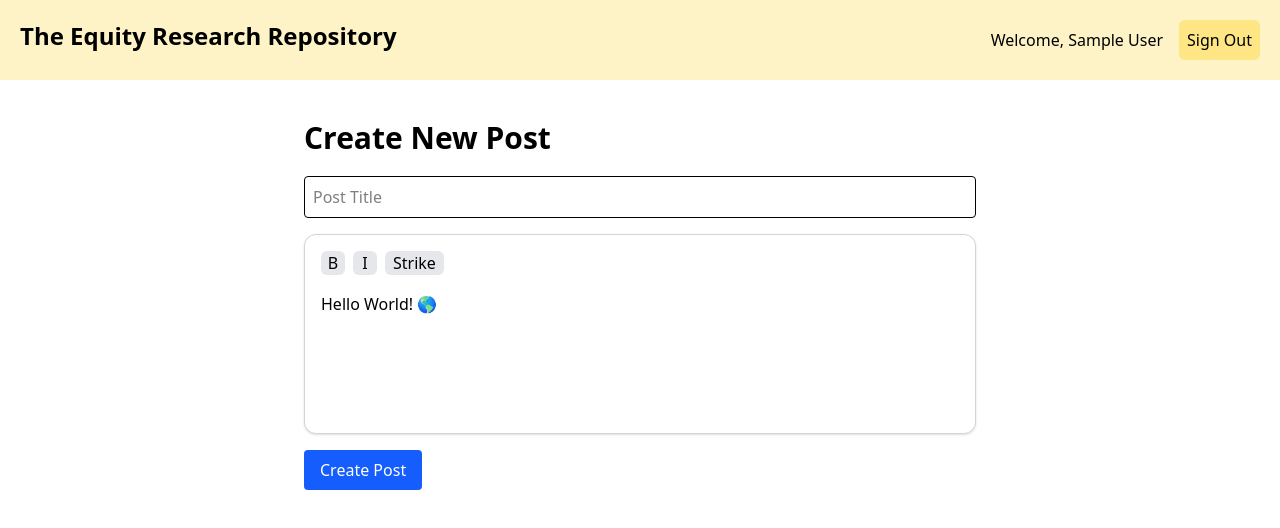
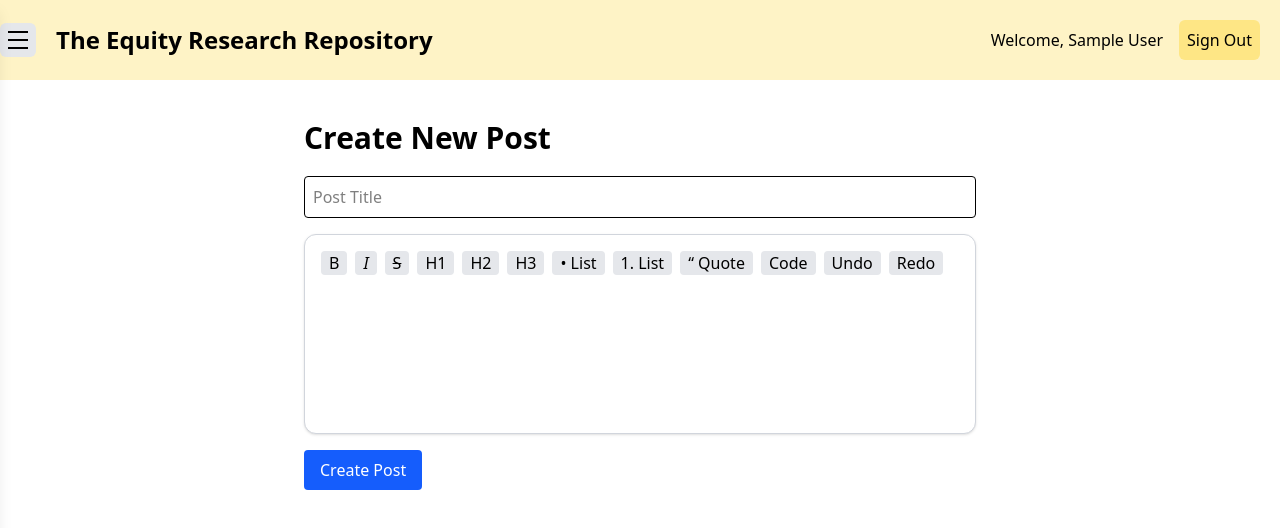
Before and after one commit to APstarts/nextjs-blog-app, a Next.js app: page /dashboard/create in a window 1280 px wide. Shown: the top 528 px of the page. Built offline with nearby package versions, Linux system fonts and the light colour scheme; no server answers; sample sign-in values are in the browser's storage.

Commit message:
added side panel and editing and deleting functions

```diff
--- a/app/api/posts/[slug]/route.ts
+++ b/app/api/posts/[slug]/route.ts
@@ -1,7 +1,7 @@
 import { auth } from "@/auth";
 import { sql } from "@/lib/db";
 import { NextResponse, NextRequest } from "next/server";
-
+import slugify from "slugify";
 
 
 
@@ -22,7 +22,8 @@ export async function PUT(req: NextRequest, {params}: {params: Promise<{slug: st
     };
 
     const {title, content} = await req.json();
-    const [updated] = await sql`UPDATE posts set title = ${title}, content = ${content} WHERE slug = ${slug} AND user_id = ${session?.user?.id} returning *`;
+    const newSlug = slugify(title, {lower: true, strict: true});
+    const [updated] = await sql`UPDATE posts set title = ${title}, content = ${content}, slug = ${newSlug} WHERE slug = ${slug} AND user_id = ${session?.user?.id} returning *`;
     if(!updated) return NextResponse.json({error: "Post not found"}, {status: 404});
     return NextResponse.json(updated);
 };
--- /dev/null
+++ b/app/dashboard/[slug]/edit/EditForm.tsx
@@ -0,0 +1,47 @@
+'use client'
+
+import { useState } from 'react'
+import { useRouter } from 'next/navigation'
+import RichEditor from '@/components/RichEditor'
+
+const EditForm = ({ post }: { post: any }) => {
+  const [content, setContent] = useState(post.content)
+  const [title, setTitle] = useState(post.title)
+  const router = useRouter()
+
+  const handleSave = async (e: React.FormEvent) => {
+    e.preventDefault()
+    const res = await fetch(`http://localhost:3000/api/posts/${post.slug}`, {
+      method: 'PUT',
+      headers: { 'Content-Type': 'application/json' },
+      body: JSON.stringify({ title, content }),
+    })
+    const updatedPost = await res.json()
+    if (!res.ok) {
+      alert(updatedPost.error || 'Failed to update post')
+      return
+    }
+    router.push(`/dashboard/${updatedPost.slug}`);
+    router.refresh();
+  }
+
+  return (
+    <form onSubmit={handleSave}>
+      <input
+        type="text"
+        value={title}
+        onChange={(e) => setTitle(e.target.value)}
+        className="w-full border border-gray-300 rounded-md p-2 mb-4"
+      />
+      <RichEditor content={content} onChange={setContent} />
+      <button
+        type="submit"
+        className="mt-4 bg-blue-500 text-white px-4 py-2 rounded"
+      >
+        Save
+      </button>
+    </form>
+  )
+}
+
+export default EditForm
--- a/app/dashboard/page.tsx
+++ b/app/dashboard/page.tsx
@@ -27,12 +27,12 @@ const DashboardPage = async () => {
   const posts = await res.json();
 
   return (
-    <div className="px-4 md:px-10 py-6">
+    <div className="px-4 md:px-30 py-6">
       <h1 className="text-center text-3xl font-extrabold">
         Welcome to the repository of Equity Researches
       </h1>
 
-      <div className="flex flex-wrap gap-4 mt-6">
+      <div className="flex flex-wrap justify-center gap-4 mt-6">
         {posts.map((post: Post) => (
           <ArticlePrevCard
             key={post.id}
--- a/components/ArticlePrevCard.tsx
+++ b/components/ArticlePrevCard.tsx
@@ -22,7 +22,7 @@ const ArticlePrevCard: React.FC<ArticlePrevCardProps> = ({
 }) => {
   return (
     <Link href={`/dashboard/${slug}`} prefetch>
-      <div className="p-4 w-2xs h-40 border rounded-lg shadow hover:shadow-md transition flex gap-4 items-center cursor-pointer">
+      <div className="p-4 w-2xs h-40 border border-gray-300 rounded-lg shadow hover:shadow-md transition flex gap-4 items-center cursor-pointer">
         {image ? (
           <img
             src={image}
--- a/components/Navbar.tsx
+++ b/components/Navbar.tsx
@@ -1,12 +1,14 @@
 import React from 'react'
 import { signIn, signOut, auth } from "@/auth"
 import Link from 'next/link';
+import NavbarClient from './NavbarClient';
 
 const Navbar = async () => {
     const session = await auth();
   return (
     <div className='flex justify-between bg-amber-100 dark:bg-gray-900 dark:text-white py-5'>
-        <div>
+        <div className='flex items-center'>
+          <NavbarClient />
             <Link href="/dashboard"><p className='text-2xl font-extrabold pl-5'>The Equity Research Repository</p></Link>
         </div>
         <div className='flex  justify-center items-center pr-5 space-x-4'>
--- /dev/null
+++ b/components/NavbarClient.tsx
@@ -0,0 +1,29 @@
+// components/NavbarClient.tsx  (CLIENT)
+"use client";
+
+import { useState } from "react";
+import SidePanel from "./SidePanel";
+
+export default function NavbarClient() {
+  const [open, setOpen] = useState(false);
+
+  return (
+    <>
+      {/* Hamburger button */}
+      <button
+        type="button"
+        onClick={() => setOpen(true)}
+        aria-label="Open menu"
+        className="p-2 rounded-md bg-gray-200 dark:bg-gray-700 hover:scale-95"
+      >
+        {/* simple 3-line hamburger */}
+        <span className="block w-5 h-[2px] bg-black dark:bg-white mb-[6px]"></span>
+        <span className="block w-5 h-[2px] bg-black dark:bg-white mb-[6px]"></span>
+        <span className="block w-5 h-[2px] bg-black dark:bg-white"></span>
+      </button>
+
+      {/* Side panel component */}
+      <SidePanel open={open} onClose={() => setOpen(false)} />
+    </>
+  );
+}
--- /dev/null
+++ b/components/RichEditor.tsx
@@ -0,0 +1,56 @@
+'use client'
+
+import { useEditor, EditorContent } from '@tiptap/react'
+import StarterKit from '@tiptap/starter-kit'
+import Bold from '@tiptap/extension-bold'
+import Italic from '@tiptap/extension-italic'
+import Strike from '@tiptap/extension-strike'
+import { useEffect } from 'react'
+
+const RichEditor = ({content = "<p></p>", onChange}: {content?: string, onChange?: (content: string) => void }) => {
+  const editor = useEditor({
+    extensions: [StarterKit, Bold, Italic, Strike],
+    content ,
+    immediatelyRender: false,
+    onUpdate: ({ editor }) => {  //here we are using the onUpdate callback to get the content of the editor whenever it changes.
+      onChange?.(editor.getHTML());
+    }
+  })
+
+  //keep editor in sync with content changes edit mode
+  useEffect(() => {
+    if(editor && content && editor.getHTML() !== content) {
+      editor.commands.setContent(content, {emitUpdate: false});
+    }
+  }, [content, editor])
+
+  if (!editor) {
+    return null
+  }
+
+
+
+  return (
+    <div
+      className="
+        border border-gray-300 rounded-xl shadow-sm
+        p-4 min-h-[200px]
+        bg-white
+        focus-within:border-blue-500 focus-within:ring-2 focus-within:ring-blue-500
+      "
+    >
+      <div className='flex gap-2 mb-4'>
+        <button type="button" className='bg-gray-200 text-black w-6 rounded-md' onClick={() => {editor.chain().focus().toggleBold().run()}}>B</button>
+        <button type="button" className={`bg-gray-200 text-black w-6 rounded-md`} onClick={() => {editor.chain().focus().toggleItalic().run()}}>I</button>
+        <button type="button" onClick={() => editor.chain().focus().toggleStrike().run()} className={`bg-gray-200 text-black w-max px-2 rounded-md`}>Strike</button>
+      </div>
+      {/* ProseMirror gets Tailwind typography */}
+      <EditorContent
+        editor={editor}
+        className="prose max-w-none [&_.ProseMirror]:focus:outline-none" //you inside the square bracket is for child element you research or ask chatgpt to understand how grabbing already existing classes on tailwind works.
+      />
+    </div>
+  )
+}
+
+export default RichEditor
--- /dev/null
+++ b/components/SidePanel.tsx
@@ -0,0 +1,57 @@
+// components/SidePanel.tsx  (CLIENT)
+"use client";
+
+import React from "react";
+import Link from "next/link";
+
+export default function SidePanel({
+  open,
+  onClose,
+}: {
+  open: boolean;
+  onClose: () => void;
+}) {
+  return (
+    <>
+      {/* Overlay */}
+      <div
+        className={`fixed inset-0 bg-black/50 transition-opacity duration-300 ${
+          open ? "opacity-100 pointer-events-auto" : "opacity-0 pointer-events-none"
+        }`}
+        onClick={onClose}
+      />
+
+      {/* Drawer */}
+      <aside
+        className={`fixed top-0 left-0 h-full w-64 bg-white dark:bg-gray-800 shadow-lg transform transition-transform duration-300 ${
+          open ? "translate-x-0" : "-translate-x-full"
+        }`}
+      >
+        <div className="p-6">
+          <button
+            onClick={onClose}
+            className="mb-4 px-2 py-1 rounded bg-gray-200 dark:bg-gray-700"
+          >
+            Close
+          </button>
+
+          <nav>
+            <ul className="flex flex-col gap-4 text-lg">
+              <li>
+                <Link href="/" onClick={onClose} className="block hover:text-orange-500">
+                  Home
+                </Link>
+              </li>
+              <li>
+                <Link href="/dashboard" onClick={onClose} className="block hover:text-orange-500">
+                  Your posts
+                </Link>
+              </li>
+              {/* add more links */}
+            </ul>
+          </nav>
+        </div>
+      </aside>
+    </>
+  );
+}
--- a/components/Tiptap.tsx
+++ b/components/Tiptap.tsx
@@ -2,18 +2,15 @@
 
 import { useEditor, EditorContent } from '@tiptap/react'
 import StarterKit from '@tiptap/starter-kit'
-import Bold from '@tiptap/extension-bold'
-import Italic from '@tiptap/extension-italic'
-import Strike from '@tiptap/extension-strike'
 
-const Tiptap = ({onChange}: {onChange?: (content: string) => void }) => {
+const Tiptap = ({ onChange }: { onChange?: (content: string) => void }) => {
   const editor = useEditor({
-    extensions: [StarterKit, Bold, Italic, Strike],
-    content: '<p>Hello World! 🌎️</p>',
+    extensions: [StarterKit],
+    content: '<p></p>',
     immediatelyRender: false,
-    onUpdate: ({ editor }) => {  //here we are using the onUpdate callback to get the content of the editor whenever it changes.
-      onChange?.(editor.getHTML());
-    }
+    onUpdate: ({ editor }) => {
+      onChange?.(editor.getHTML())
+    },
   })
 
   if (!editor) {
@@ -29,15 +26,35 @@ const Tiptap = ({onChange}: {onChange?: (content: string) => void }) => {
         focus-within:border-blue-500 focus-within:ring-2 focus-within:ring-blue-500
       "
     >
-      <div className='flex gap-2 mb-4'>
-        <button type="button" className='bg-gray-200 text-black w-6 rounded-md' onClick={() => {editor.chain().focus().toggleBold().run()}}>B</button>
-        <button type="button" className={`bg-gray-200 text-black w-6 rounded-md`} onClick={() => {editor.chain().focus().toggleItalic().run()}}>I</button>
-        <button type="button" onClick={() => editor.chain().focus().toggleStrike().run()} className={`bg-gray-200 text-black w-max px-2 rounded-md`}>Strike</button>
+      {/* Toolbar */}
+      <div className="flex flex-wrap gap-2 mb-4">
+        {/* Basic inline formatting */}
+        <button type="button" className="bg-gray-200 px-2 rounded" onClick={() => editor.chain().focus().toggleBold().run()}>B</button>
+        <button type="button" className="bg-gray-200 px-2 rounded italic" onClick={() => editor.chain().focus().toggleItalic().run()}>I</button>
+        <button type="button" className="bg-gray-200 px-2 rounded line-through" onClick={() => editor.chain().focus().toggleStrike().run()}>S</button>
+
+        {/* Headings */}
+        <button type="button" className="bg-gray-200 px-2 rounded" onClick={() => editor.chain().focus().toggleHeading({ level: 1 }).run()}>H1</button>
+        <button type="button" className="bg-gray-200 px-2 rounded" onClick={() => editor.chain().focus().toggleHeading({ level: 2 }).run()}>H2</button>
+        <button type="button" className="bg-gray-200 px-2 rounded" onClick={() => editor.chain().focus().toggleHeading({ level: 3 }).run()}>H3</button>
+
+        {/* Lists */}
+        <button type="button" className="bg-gray-200 px-2 rounded" onClick={() => editor.chain().focus().toggleBulletList().run()}>• List</button>
+        <button type="button" className="bg-gray-200 px-2 rounded" onClick={() => editor.chain().focus().toggleOrderedList().run()}>1. List</button>
+
+        {/* Blockquote & Code */}
+        <button type="button" className="bg-gray-200 px-2 rounded" onClick={() => editor.chain().focus().toggleBlockquote().run()}>&ldquo; Quote</button>
+        <button type="button" className="bg-gray-200 px-2 rounded" onClick={() => editor.chain().focus().toggleCodeBlock().run()}>Code</button>
+
+        {/* Undo/Redo */}
+        <button type="button" className="bg-gray-200 px-2 rounded" onClick={() => editor.chain().focus().undo().run()}>Undo</button>
+        <button type="button" className="bg-gray-200 px-2 rounded" onClick={() => editor.chain().focus().redo().run()}>Redo</button>
       </div>
-      {/* ProseMirror gets Tailwind typography */}
+
+      {/* Editor */}
       <EditorContent
         editor={editor}
-        className="prose max-w-none [&_.ProseMirror]:focus:outline-none" //you inside the square bracket is for child element you research or ask chatgpt to understand how grabbing already existing classes on tailwind works.
+        className="prose max-w-none [&_.ProseMirror]:focus:outline-none"
       />
     </div>
   )
```
Also changed, not shown: app/dashboard/[slug]/edit/page.tsx (added, +22 -0 lines), app/dashboard/[slug]/page.tsx (+11 -2 lines).
